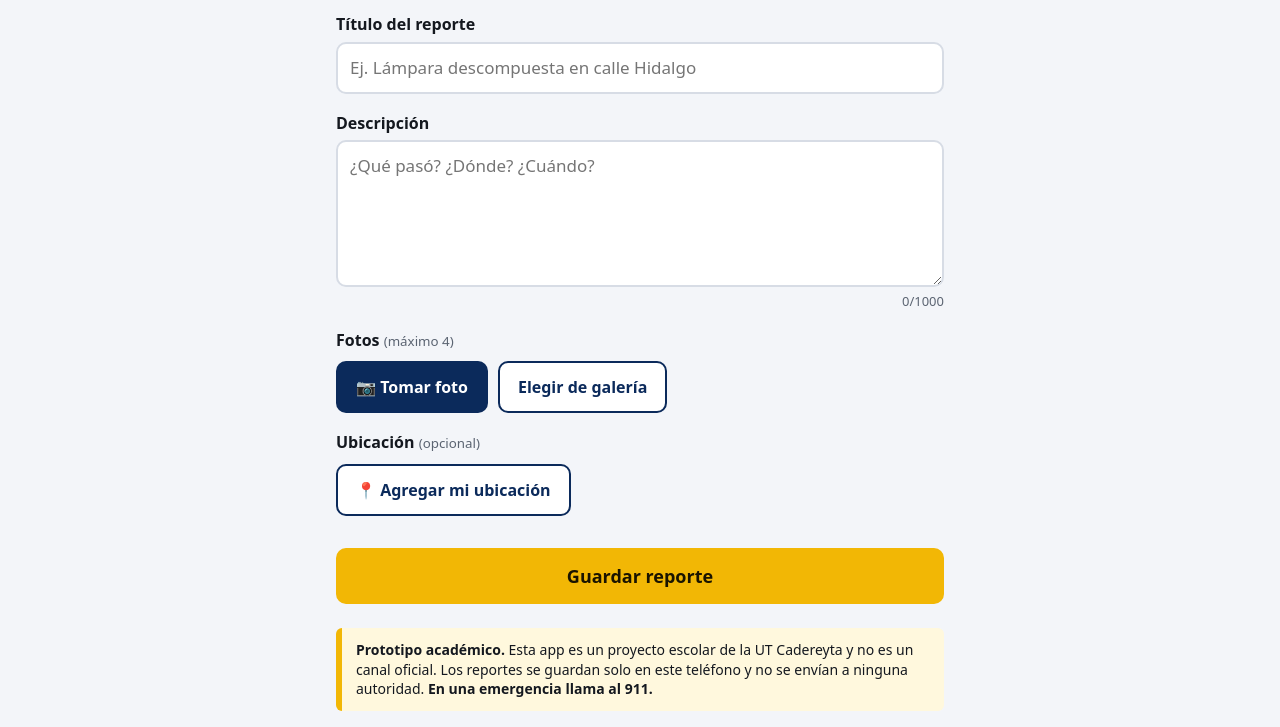
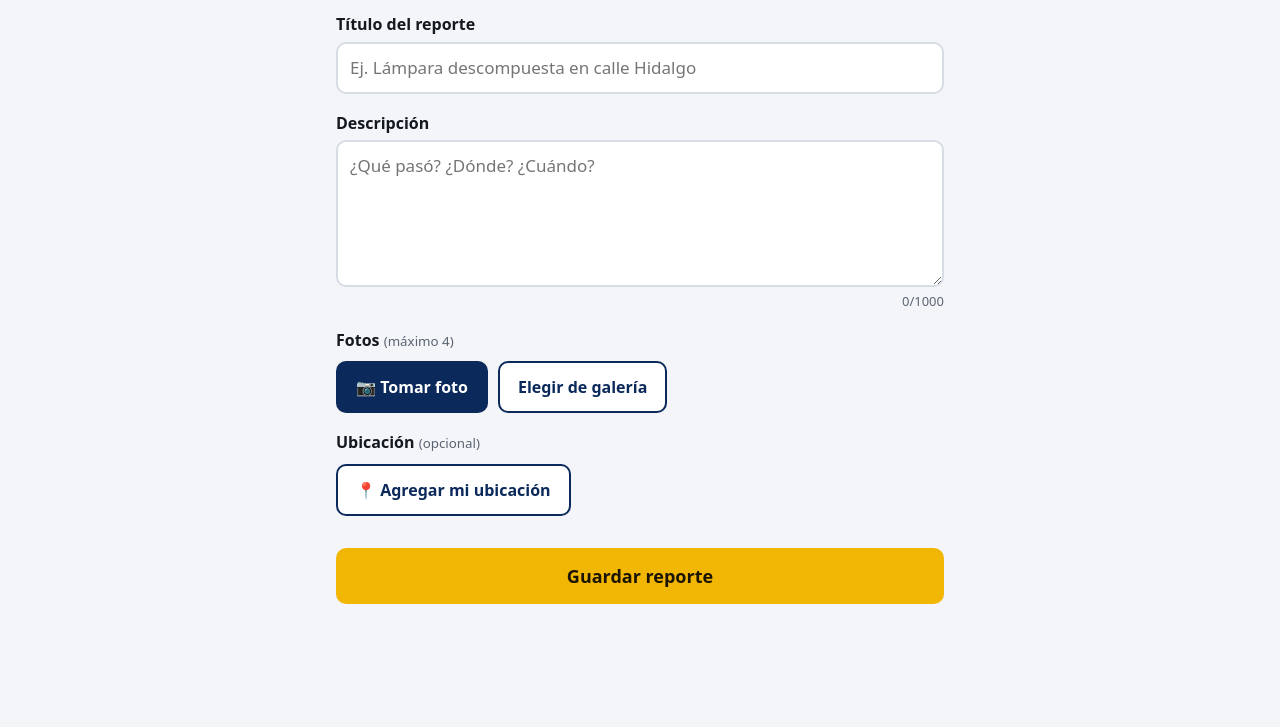
Before and after one commit to Eleyercus/PWA, a plain HTML site: page PWA11/index.html in a window 1280 px wide. Shown: the part 175-902 px from the top of the page. After the commit the page ends 800 px from the top, so only its background shows below. Drawn offline with Linux system fonts and the light colour scheme.

Commit message:
Remove prototype notice from index.html
Removed academic prototype notice from index.html

```diff
--- a/PWA11/index.html
+++ b/PWA11/index.html
@@ -69,11 +69,6 @@
         <button type="submit" class="btn save">Guardar reporte</button>
       </form>
 
-      <aside class="aviso">
-        <b>Prototipo académico.</b> Esta app es un proyecto escolar de la UT Cadereyta y no es un canal oficial.
-        Los reportes se guardan solo en este teléfono y no se envían a ninguna autoridad.
-        <b>En una emergencia llama al 911.</b>
-      </aside>
     </section>
 
     <!-- LISTA -->
```
